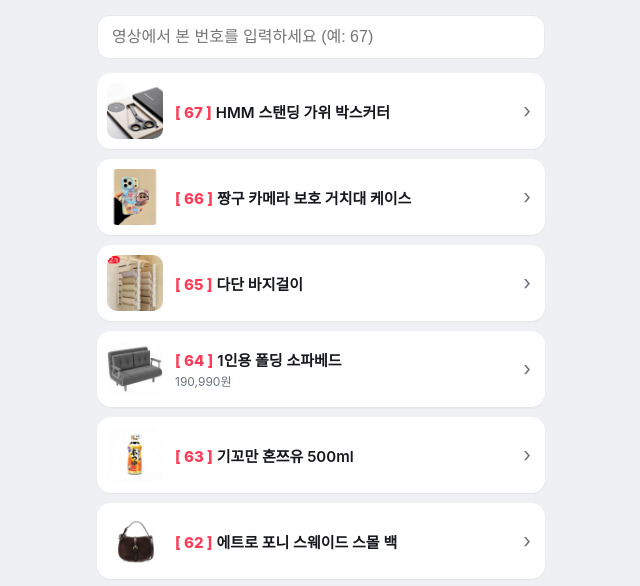
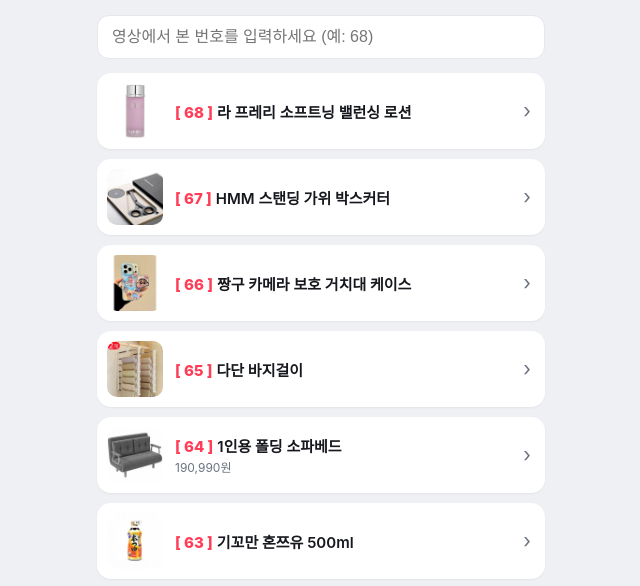
Before and after one commit to 9crisander51228-ui/shopping_kmp, a plain HTML site: page index.html in a window 1280 px wide. Shown: the part 174-760 px from the top of the page, without its empty margins (319-959 px from the left). Drawn offline with Linux system fonts and the light colour scheme.

Commit message:
links 2026-11-28 02:40

```diff
--- a/index.html
+++ b/index.html
@@ -25,8 +25,9 @@ a.it:active{transform:scale(.98)} a.it.hit{outline:3px solid var(--accent)}
 .disc{color:var(--sub);font-size:11px;text-align:center;margin-top:22px;line-height:1.5}
 </style></head><body><div class="wrap">
 <div class="head"><img class="av" src="avatar.jpg" alt=""><h1>유나의 꿀템 발견</h1><div class="bio">@yuna_item</div></div>
-<div class="find"><input id="q" inputmode="numeric" placeholder="영상에서 본 번호를 입력하세요 (예: 67)"></div>
+<div class="find"><input id="q" inputmode="numeric" placeholder="영상에서 본 번호를 입력하세요 (예: 68)"></div>
 <div id="list">
+<a class="it" id="n68" data-no="68" href="https://link.coupang.com/a/i0G4pnScQ8" target="_blank" rel="sponsored nofollow noopener"><img class="th" src="img/68.jpg" alt="" loading="lazy"><div class="tx"><div class="nm"><span class="no">[ 68 ]</span>라 프레리 소프트닝 밸런싱 로션</div></div><span class="go">›</span></a>
 <a class="it" id="n67" data-no="67" href="https://link.coupang.com/a/i0F70VVoRM" target="_blank" rel="sponsored nofollow noopener"><img class="th" src="img/67.jpg" alt="" loading="lazy"><div class="tx"><div class="nm"><span class="no">[ 67 ]</span>HMM 스탠딩 가위 박스커터</div></div><span class="go">›</span></a>
 <a class="it" id="n66" data-no="66" href="https://link.coupang.com/a/i0EREdK26m" target="_blank" rel="sponsored nofollow noopener"><img class="th" src="img/66.jpg" alt="" loading="lazy"><div class="tx"><div class="nm"><span class="no">[ 66 ]</span>짱구 카메라 보호 거치대 케이스</div></div><span class="go">›</span></a>
 <a class="it" id="n65" data-no="65" href="https://link.coupang.com/a/iZhzpEnCns" target="_blank" rel="sponsored nofollow noopener"><img class="th" src="img/65.jpg" alt="" loading="lazy"><div class="tx"><div class="nm"><span class="no">[ 65 ]</span>다단 바지걸이</div></div><span class="go">›</span></a>
```
Also changed, not shown: img/68.jpg (added).
